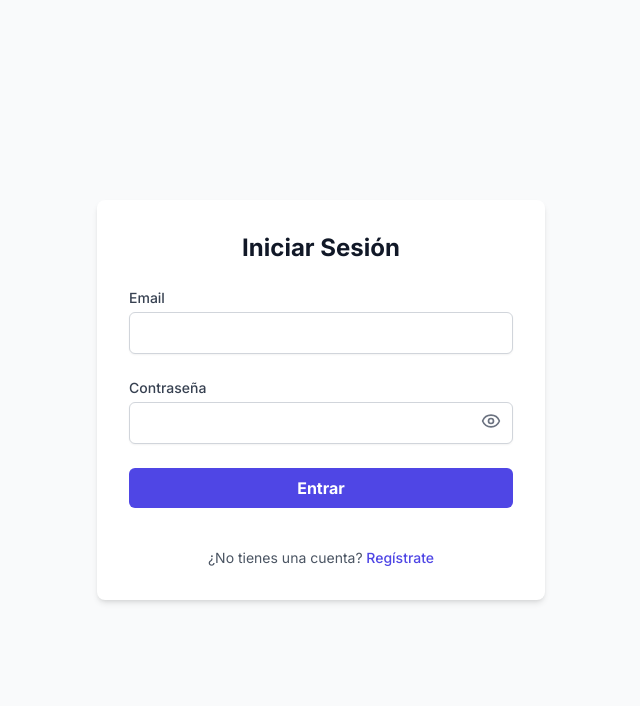
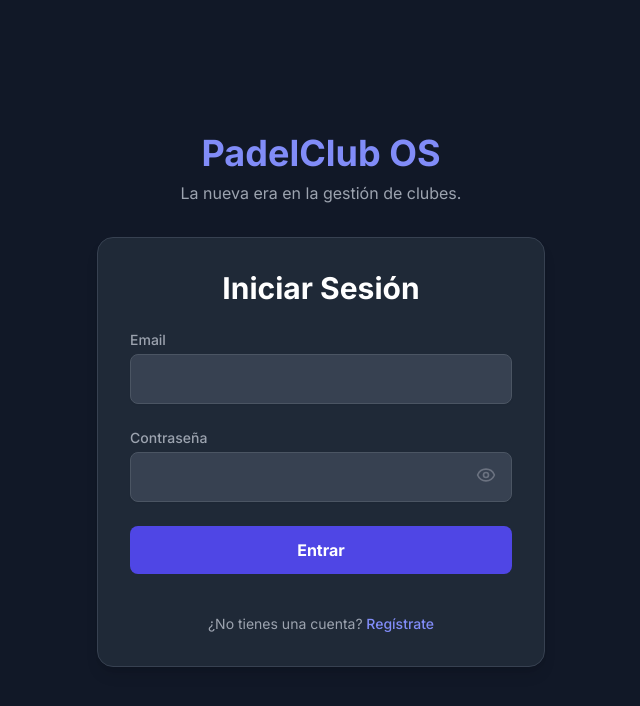
Before and after one commit to albope/padel-club-os, a Next.js app: page /login in a window 1280 px wide. Shown: the top 706 px of the page, without its empty margins (319-959 px from the left). Built offline with nearby package versions, Linux system fonts and the light colour scheme.

Commit message:
Mejoras inicio de sesión II

```diff
--- a/src/app/login/page.tsx
+++ b/src/app/login/page.tsx
@@ -1,9 +1,15 @@
 import AuthForm from '@/components/auth/AuthForm';
-import React from 'react';
+import Link from 'next/link';
 
 const LoginPage = () => {
   return (
-    <div className="flex items-center justify-center min-h-screen bg-gray-50">
+    <div className="flex flex-col items-center justify-center min-h-screen bg-gray-900 text-white p-4">
+      <div className="text-center mb-8">
+        <Link href="/">
+          <span className="text-4xl font-bold text-indigo-400 cursor-pointer">PadelClub OS</span>
+        </Link>
+        <p className="text-gray-400 mt-2">La nueva era en la gestión de clubes.</p>
+      </div>
       <AuthForm />
     </div>
   );
--- a/src/components/auth/AuthForm.tsx
+++ b/src/components/auth/AuthForm.tsx
@@ -6,7 +6,7 @@ import { zodResolver } from '@hookform/resolvers/zod';
 import * as z from 'zod';
 import { signIn } from 'next-auth/react';
 import { useRouter } from 'next/navigation';
-import { Eye, EyeOff } from 'lucide-react'; // Import icons for password visibility
+import { Eye, EyeOff, Loader2 } from 'lucide-react';
 
 // Define the validation schema for the form
 const FormSchema = z.object({
@@ -25,31 +25,24 @@ interface AuthFormProps {
 const AuthForm: React.FC<AuthFormProps> = ({ isRegister = false }) => {
   const router = useRouter();
   const [error, setError] = useState<string | null>(null);
-  const [showPassword, setShowPassword] = useState(false); // State to toggle password visibility
+  const [isLoading, setIsLoading] = useState(false);
+  const [showPassword, setShowPassword] = useState(false);
 
   const form = useForm<z.infer<typeof FormSchema>>({
     resolver: zodResolver(FormSchema),
-    defaultValues: {
-      email: '',
-      password: '',
-      name: '',
-    },
+    defaultValues: { email: '', password: '', name: '' },
   });
 
   const onSubmit = async (values: z.infer<typeof FormSchema>) => {
+    setIsLoading(true);
     setError(null);
-
     if (isRegister) {
       // Handle registration
       try {
         const response = await fetch('/api/register', {
           method: 'POST',
           headers: { 'Content-Type': 'application/json' },
-          body: JSON.stringify({
-            email: values.email,
-            password: values.password,
-            name: values.name,
-          }),
+          body: JSON.stringify(values),
         });
         if (response.ok) {
           router.push('/login');
@@ -59,6 +52,8 @@ const AuthForm: React.FC<AuthFormProps> = ({ isRegister = false }) => {
         }
       } catch (e) {
         setError('No se pudo conectar con el servidor.');
+      } finally {
+        setIsLoading(false);
       }
     } else {
       // Handle login
@@ -67,6 +62,7 @@ const AuthForm: React.FC<AuthFormProps> = ({ isRegister = false }) => {
         email: values.email,
         password: values.password,
       });
+      setIsLoading(false);
       if (result?.error) {
         setError('Email o contraseña incorrectos.');
       } else {
@@ -77,50 +73,54 @@ const AuthForm: React.FC<AuthFormProps> = ({ isRegister = false }) => {
   };
 
   return (
-    <div className="w-full max-w-md p-8 space-y-6 bg-white rounded-lg shadow-md">
-      <h2 className="text-2xl font-bold text-center text-gray-900">
-        {isRegister ? 'Crear una cuenta' : 'Iniciar Sesión'}
+    <div className="w-full max-w-md p-8 space-y-6 bg-gray-800 border border-gray-700 rounded-2xl shadow-lg">
+      <h2 className="text-3xl font-bold text-center text-white">
+        {isRegister ? 'Crear Cuenta' : 'Iniciar Sesión'}
       </h2>
       <form onSubmit={form.handleSubmit(onSubmit)} className="space-y-6">
         {isRegister && (
           <div>
-            <label htmlFor="name" className="block text-sm font-medium text-gray-700">Nombre</label>
-            <input id="name" type="text" {...form.register('name')} className="w-full px-3 py-2 mt-1 border border-gray-300 rounded-md shadow-sm focus:outline-none focus:ring-indigo-500 focus:border-indigo-500 text-gray-900" />
+            <label htmlFor="name" className="block text-sm font-medium text-gray-400">Nombre</label>
+            <input id="name" type="text" {...form.register('name')} className="w-full px-4 py-3 mt-1 bg-gray-700 border border-gray-600 text-white rounded-lg shadow-sm focus:outline-none focus:ring-2 focus:ring-indigo-500 focus:border-indigo-500" />
           </div>
         )}
         <div>
-          <label htmlFor="email" className="block text-sm font-medium text-gray-700">Email</label>
-          <input id="email" type="email" {...form.register('email')} className="w-full px-3 py-2 mt-1 border border-gray-300 rounded-md shadow-sm focus:outline-none focus:ring-indigo-500 focus:border-indigo-500 text-gray-900" />
-          {form.formState.errors.email && <p className="mt-1 text-sm text-red-600">{form.formState.errors.email.message}</p>}
+          <label htmlFor="email" className="block text-sm font-medium text-gray-400">Email</label>
+          <input id="email" type="email" {...form.register('email')} className="w-full px-4 py-3 mt-1 bg-gray-700 border border-gray-600 text-white rounded-lg shadow-sm focus:outline-none focus:ring-2 focus:ring-indigo-500 focus:border-indigo-500" />
+          {form.formState.errors.email && <p className="mt-2 text-sm text-red-400">{form.formState.errors.email.message}</p>}
         </div>
         <div>
-          <label htmlFor="password" className="block text-sm font-medium text-gray-700">Contraseña</label>
+          <label htmlFor="password" className="block text-sm font-medium text-gray-400">Contraseña</label>
           <div className="relative">
             <input
               id="password"
               type={showPassword ? 'text' : 'password'}
               {...form.register('password')}
-              className="w-full px-3 py-2 mt-1 border border-gray-300 rounded-md shadow-sm focus:outline-none focus:ring-indigo-500 focus:border-indigo-500 pr-10 text-gray-900"
+              className="w-full px-4 py-3 mt-1 bg-gray-700 border border-gray-600 text-white rounded-lg shadow-sm focus:outline-none focus:ring-2 focus:ring-indigo-500 focus:border-indigo-500 pr-12"
             />
             <button
               type="button"
               onClick={() => setShowPassword(!showPassword)}
-              className="absolute inset-y-0 right-0 flex items-center px-3 text-gray-500 hover:text-indigo-600"
+              className="absolute inset-y-0 right-0 flex items-center px-4 text-gray-500 hover:text-indigo-400"
             >
               {showPassword ? <EyeOff className="h-5 w-5" /> : <Eye className="h-5 w-5" />}
             </button>
           </div>
-          {form.formState.errors.password && <p className="mt-1 text-sm text-red-600">{form.formState.errors.password.message}</p>}
+          {form.formState.errors.password && <p className="mt-2 text-sm text-red-400">{form.formState.errors.password.message}</p>}
         </div>
-        {error && <p className="text-sm text-center text-red-600">{error}</p>}
-        <button type="submit" className="w-full px-4 py-2 font-bold text-white bg-indigo-600 rounded-md hover:bg-indigo-700 focus:outline-none focus:ring-2 focus:ring-offset-2 focus:ring-indigo-500">
-          {isRegister ? 'Registrarse' : 'Entrar'}
+        {error && <p className="text-sm text-center text-red-400">{error}</p>}
+        <button
+          type="submit"
+          disabled={isLoading}
+          className="w-full flex justify-center px-4 py-3 font-bold text-white bg-indigo-600 rounded-lg hover:bg-indigo-700 focus:outline-none focus:ring-2 focus:ring-offset-2 focus:ring-offset-gray-800 focus:ring-indigo-500 transition-colors disabled:bg-indigo-800 disabled:cursor-not-allowed"
+        >
+          {isLoading ? <Loader2 className="animate-spin" /> : (isRegister ? 'Registrarse' : 'Entrar')}
         </button>
       </form>
 
-      <p className="text-sm text-center text-gray-600 pt-4">
+      <p className="text-sm text-center text-gray-400 pt-4">
         {isRegister ? '¿Ya tienes una cuenta?' : '¿No tienes una cuenta?'}
-        <a href={isRegister ? '/login' : '/register'} className="font-medium text-indigo-600 hover:text-indigo-500">
+        <a href={isRegister ? '/login' : '/register'} className="font-medium text-indigo-400 hover:underline">
           {isRegister ? ' Inicia sesión' : ' Regístrate'}
         </a>
       </p>
```
